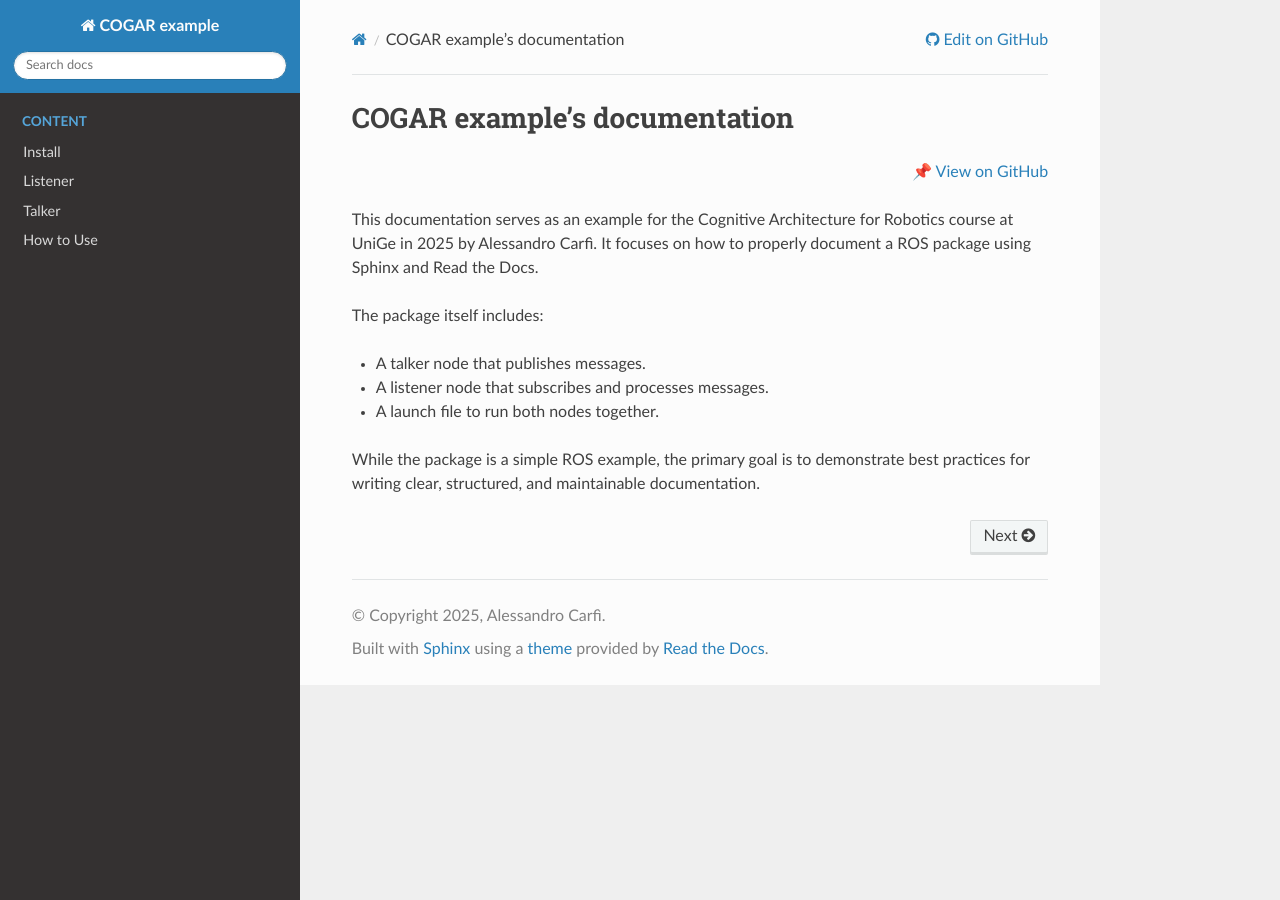
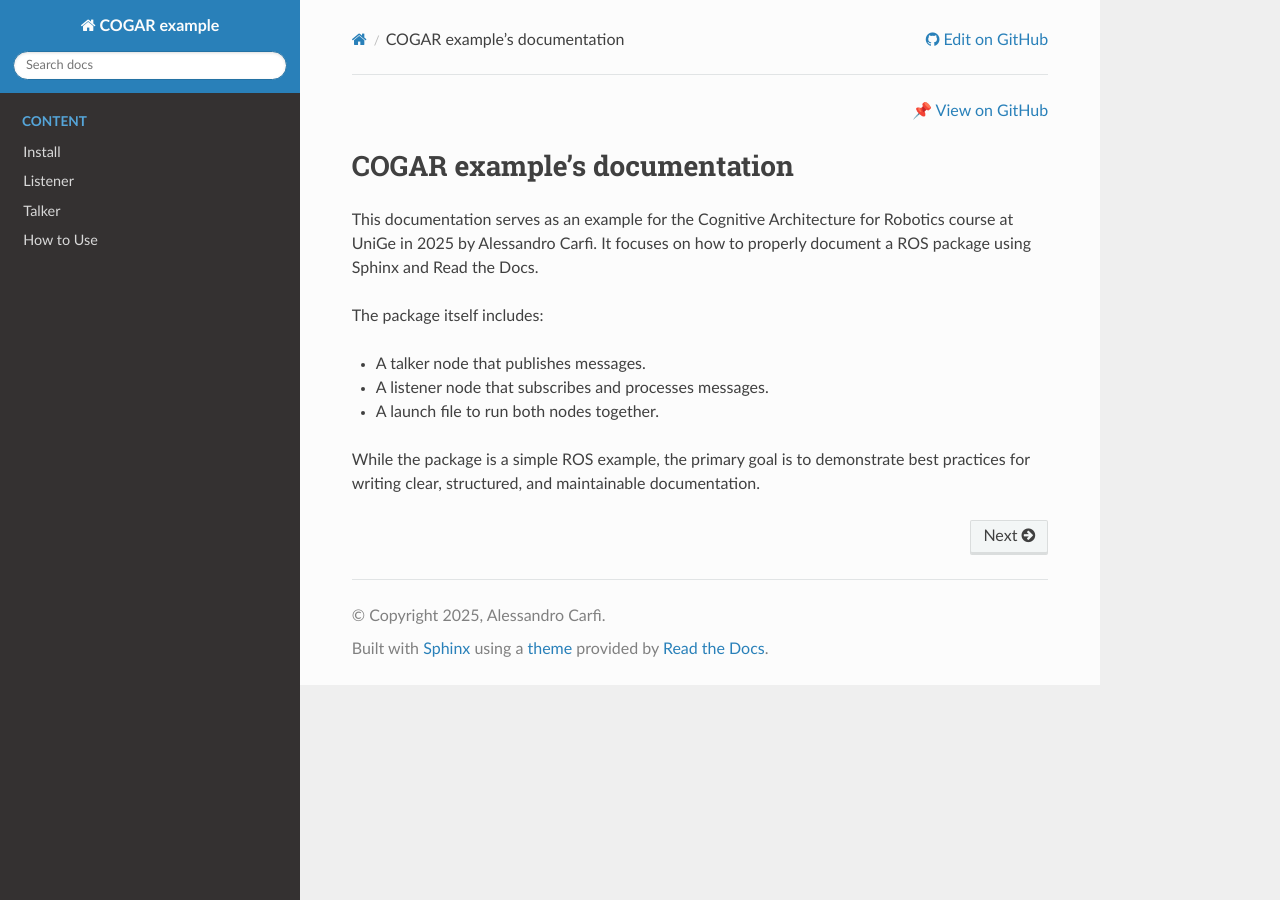
Before and after one commit to ACarfi/COGAR-Example, a Sphinx documentation site: the page built from docs/source/index.rst, in a window 1280 px wide. Built offline with Sphinx 7.4.7 and the Read the Docs theme 3.1.0, drawn with Linux system fonts in a browser that asks for light colours; part of the change alters nothing that is shown.

```diff
--- a/docs/source/index.rst
+++ b/docs/source/index.rst
@@ -2,9 +2,6 @@
    sphinx-quickstart on Mon Mar 17 12:29:13 2025.
    You can adapt this file completely to your liking, but it should at least
    contain the root `toctree` directive.
-
-COGAR example's documentation
-=========================================
 
 .. raw:: html
 
@@ -13,6 +10,11 @@ COGAR example's documentation
          📌 View on GitHub
       </a>
    </p>
+
+COGAR example's documentation
+=========================================
+
+
 
 This documentation serves as an example for the Cognitive Architecture for Robotics course at UniGe in 2025 by Alessandro Carfì. It focuses on how to properly document a ROS package using Sphinx and Read the Docs.
 
```
